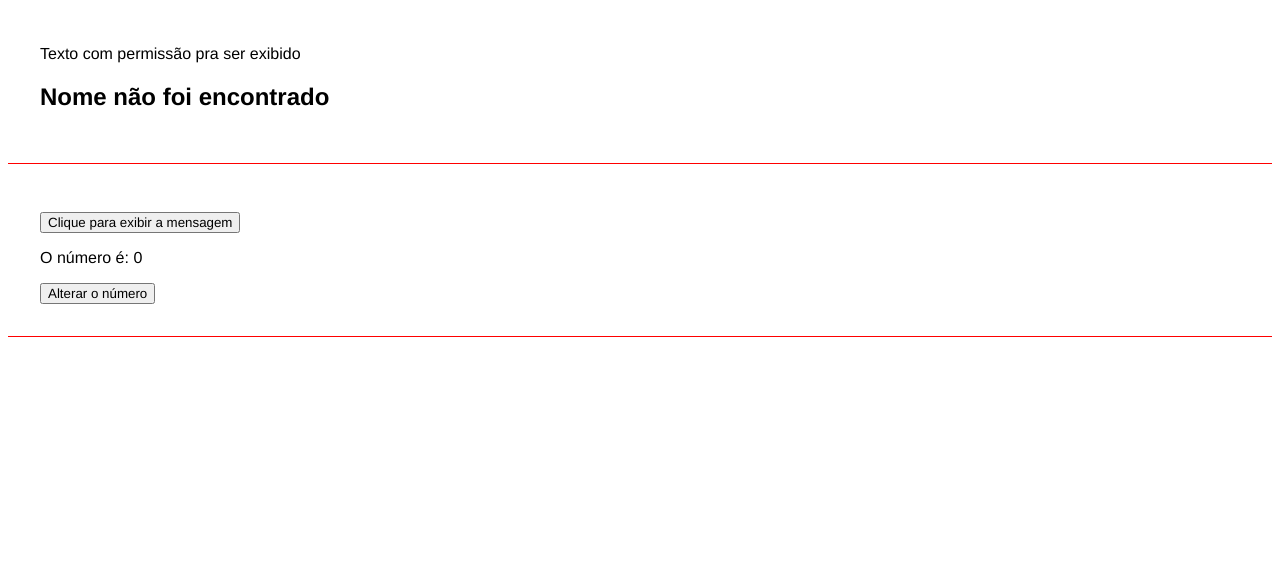
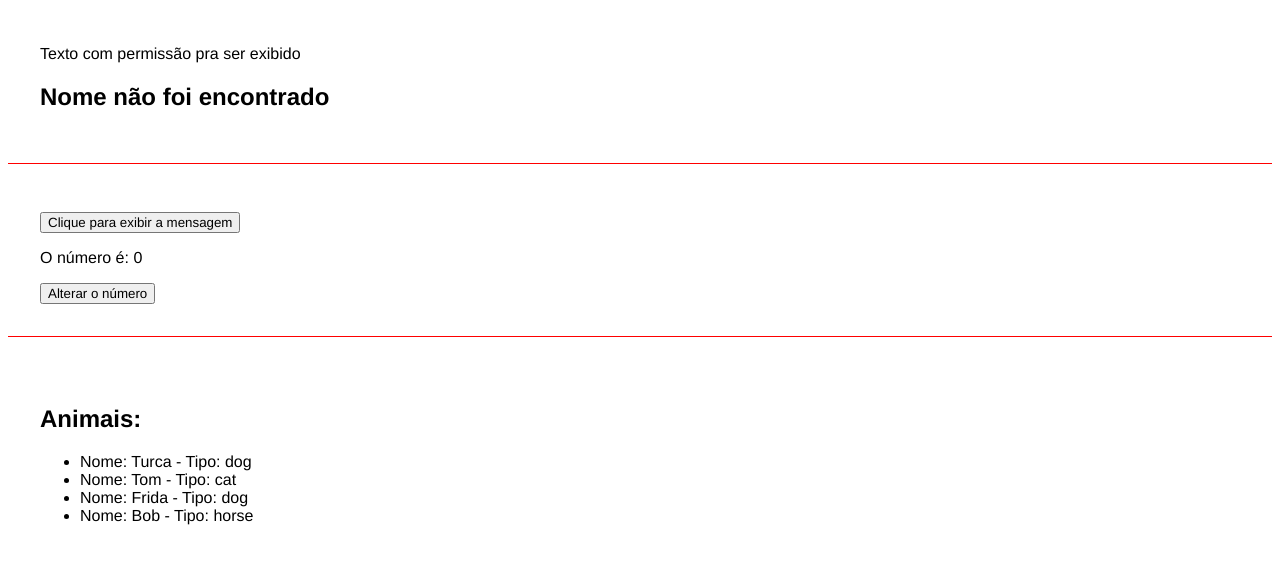
Before and after one commit to LucasAlmeida75/curso-angular, an Angular app: page / in a window 1280 px wide. Shown: the part 796-1360 px from the top of the page. Built offline with nearby package versions, Linux system fonts and the light colour scheme.

Commit message:
feat: for no angular

```diff
--- a/src/app/app.component.html
+++ b/src/app/app.component.html
@@ -6,3 +6,4 @@
 <app-directives></app-directives>
 <app-if-render></app-if-render>
 <app-eventos></app-eventos>
+<app-list-render></app-list-render>
--- a/src/app/app.component.ts
+++ b/src/app/app.component.ts
@@ -5,10 +5,11 @@
 import { DirectivesComponent } from './components/directives/directives.component';
 import { IfRenderComponent } from './components/if-render/if-render.component';
 import { EventosComponent } from './components/eventos/eventos.component';
+import { ListRenderComponent } from './components/list-render/list-render.component';
 
 @Component({
   selector: 'app-root',
-  imports: [FirstComponentComponent, ParentDataComponent, DirectivesComponent, IfRenderComponent, EventosComponent],
+  imports: [FirstComponentComponent, ParentDataComponent, DirectivesComponent, IfRenderComponent, EventosComponent, ListRenderComponent],
   templateUrl: './app.component.html',
   styleUrl: './app.component.css'
 })
--- /dev/null
+++ b/src/app/components/list-render/list-render.component.html
@@ -0,0 +1,8 @@
+<div class="class">
+    <h2>Animais:</h2>
+    <ul>
+        <li *ngFor="let animal of animals">
+            Nome: {{ animal.name }} - Tipo: {{ animal.type }}
+        </li>
+    </ul>
+</div>
--- /dev/null
+++ b/src/app/components/list-render/list-render.component.ts
@@ -0,0 +1,18 @@
+import { CommonModule } from '@angular/common';
+import { Component } from '@angular/core';
+
+
+@Component({
+  selector: 'app-list-render',
+  imports: [CommonModule],
+  templateUrl: './list-render.component.html',
+  styleUrl: './list-render.component.css'
+})
+export class ListRenderComponent {
+  animals = [
+    {name: 'Turca', type: 'dog'},
+    {name: 'Tom', type: 'cat'},
+    {name: 'Frida', type: 'dog'},
+    {name: 'Bob', type: 'horse'}
+  ]
+}
```
Also changed, not shown: src/app/components/list-render/list-render.component.css (added), 1 other file (tests, documents, lock files or other folders).
